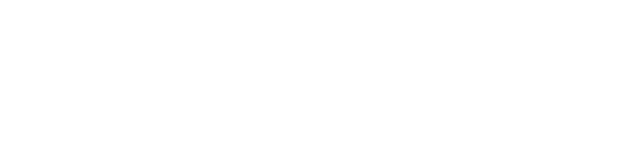
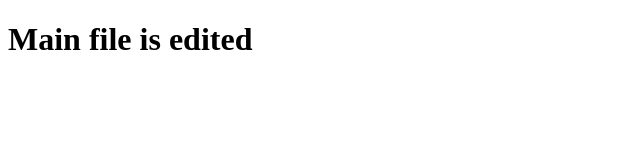
Before and after one commit to shahinam06/git-sample, a plain HTML site: page main.html in a window 1280 px wide. Shown: the whole page, without its empty margins (0-640 px from the left). Drawn offline with Linux system fonts and the light colour scheme.

Commit message:
Main file is edited

```diff
--- a/main.html
+++ b/main.html
@@ -6,6 +6,6 @@
     <title>Document</title>
  </head>
  <body>
-
+    <h1>Main file is edited</h1>
  </body>
  </html>
```
